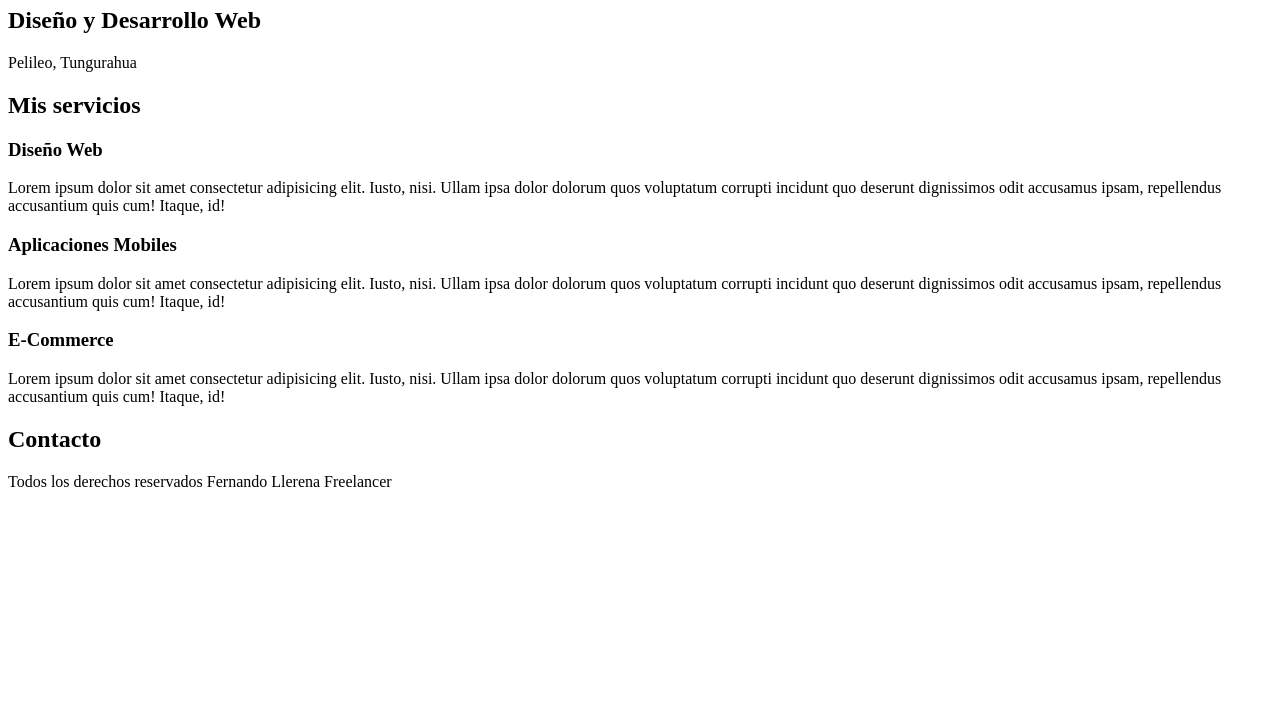
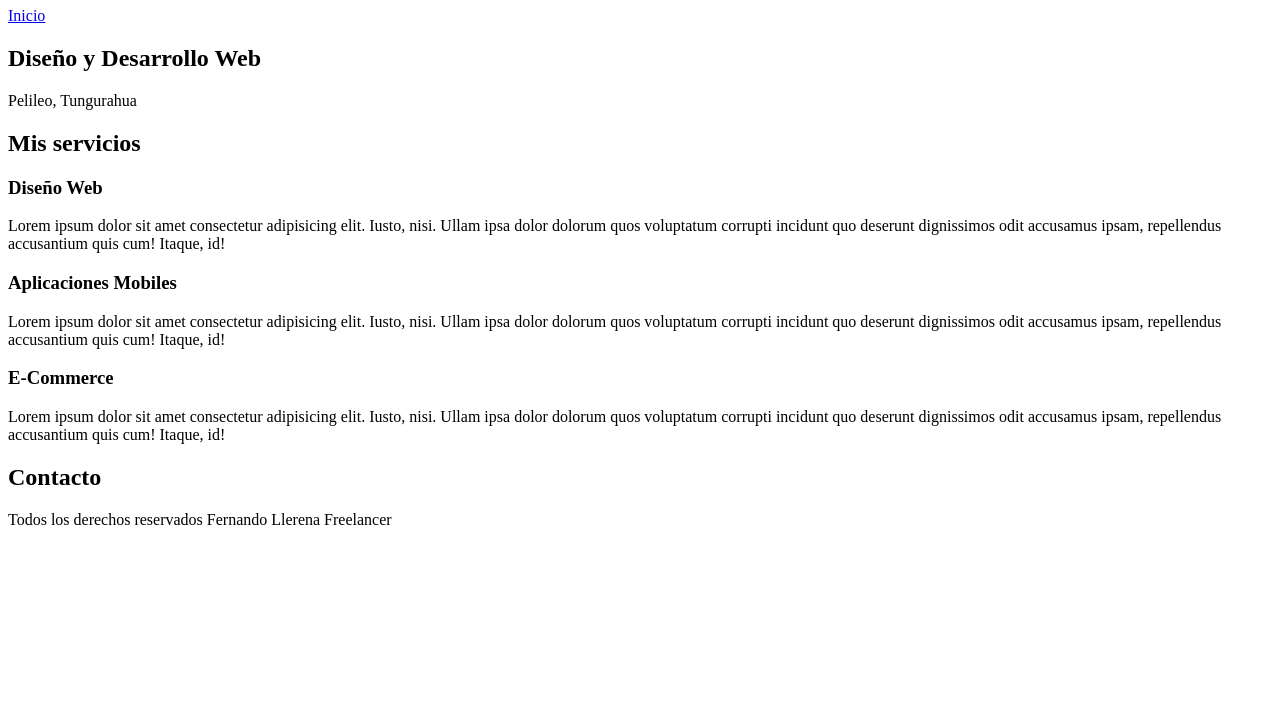
Before and after one commit to fher093/Pagina-Freelancer, a plain HTML site: page index.html in a window 1280 px wide. Shown: the part 73-800 px from the top of the page. Drawn offline with Linux system fonts and the light colour scheme.

Commit message:
second comit

```diff
--- a/index.html
+++ b/index.html
@@ -11,7 +11,7 @@
     </header>
 
     <nav>
-        <a href="#"></a>
+        <a href="#">Inicio</a>
         <a href="#"></a>
     </nav>
 
```
